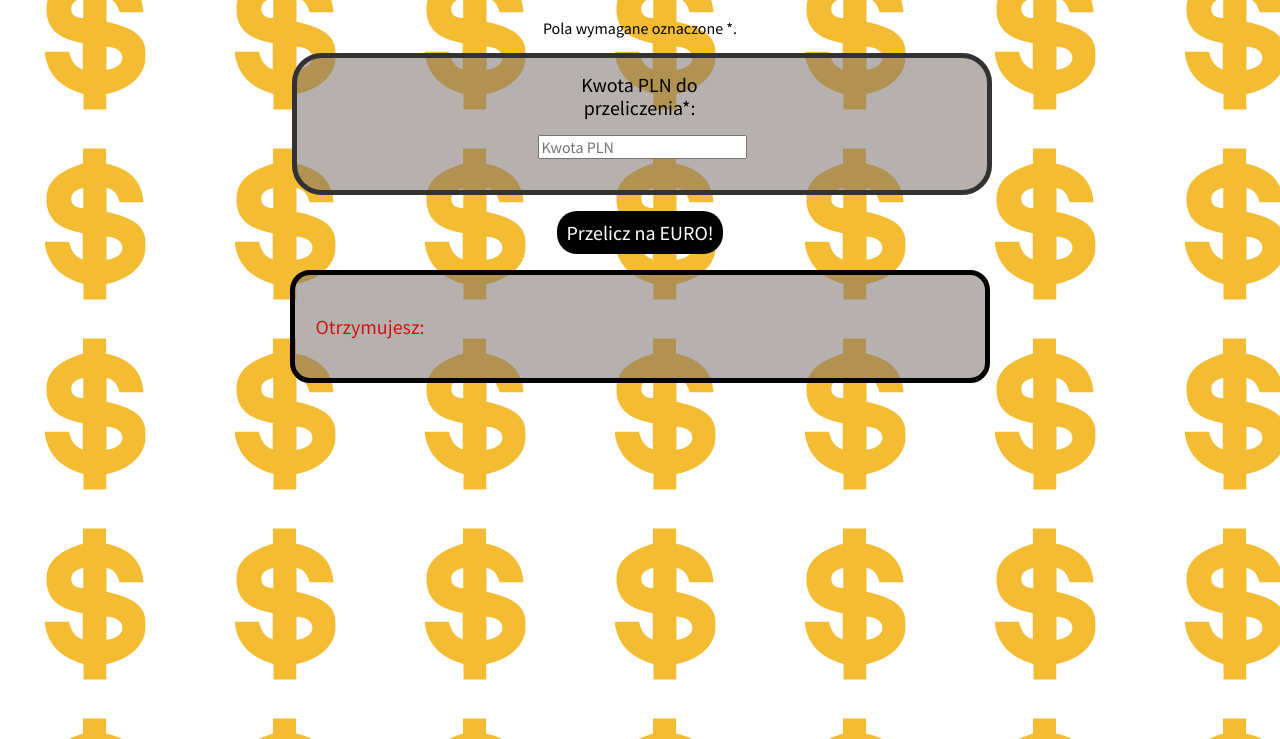
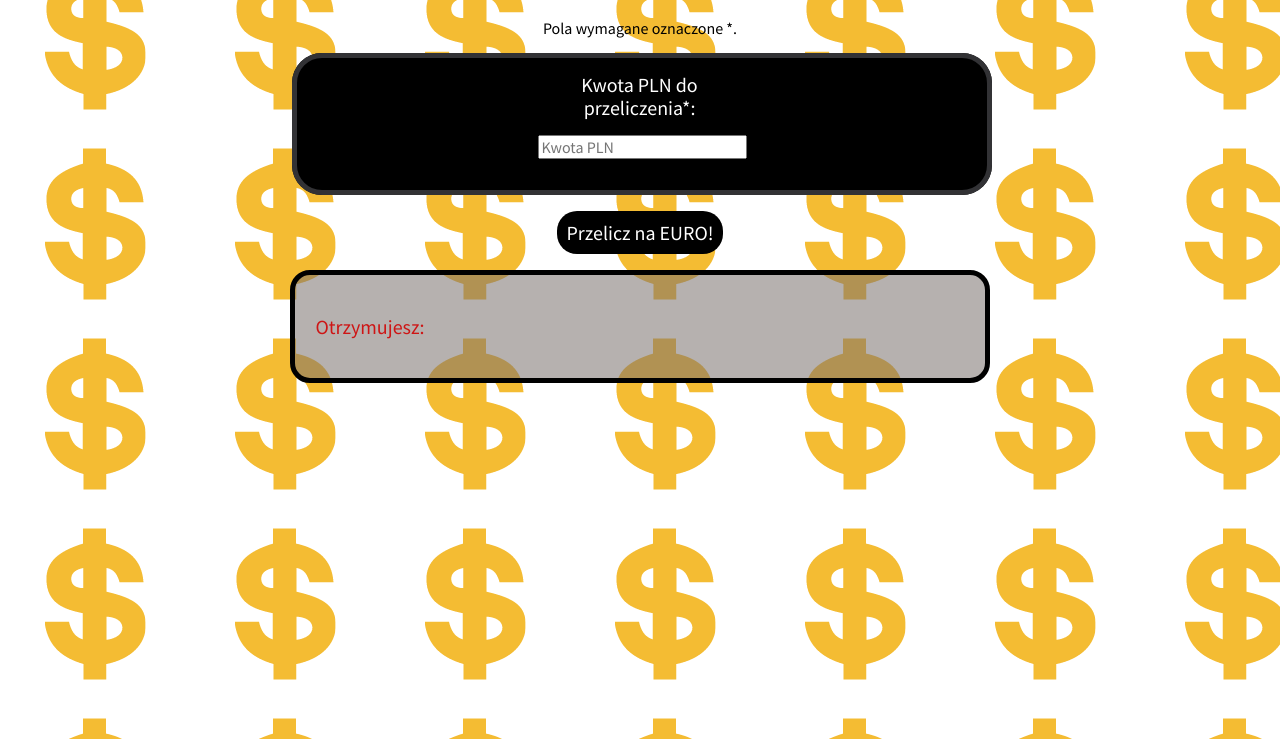
Before and after one commit to Marthiness/currency-calculator-, a plain HTML site: page index.html in a window 1280 px wide. Shown: the part 61-800 px from the top of the page. Drawn offline with nearby package versions, Linux system fonts and the light colour scheme.

Commit message:
font color changed

```diff
--- a/css/form.css
+++ b/css/form.css
@@ -9,6 +9,7 @@
     display: inline-block;
     margin-right: 5px;
     font-size: 20px;
+    color:white;
   }
 
   .form__button {
@@ -21,7 +22,7 @@
   }
 
   .form__button:hover {
-    background-color: rgba(109, 176, 179, 0.897);
+    background-color: rgb(93, 95, 95);
   }
 
   .form__button:active {
@@ -33,5 +34,5 @@
     width: 100%;
     border-radius: 30px;
     padding: 15px;
-    background: rgba(122, 113, 110, 0.548);
+    background: rgb(0, 0, 0);
   }
```
